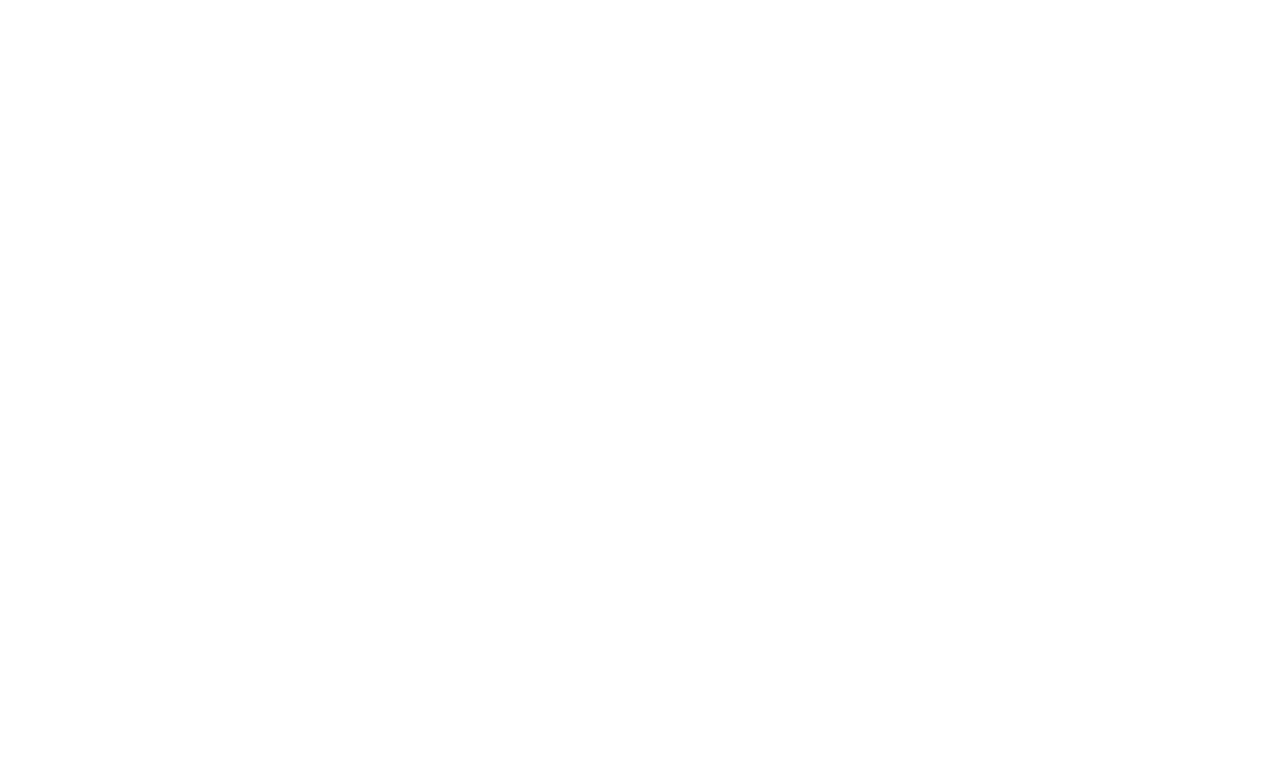
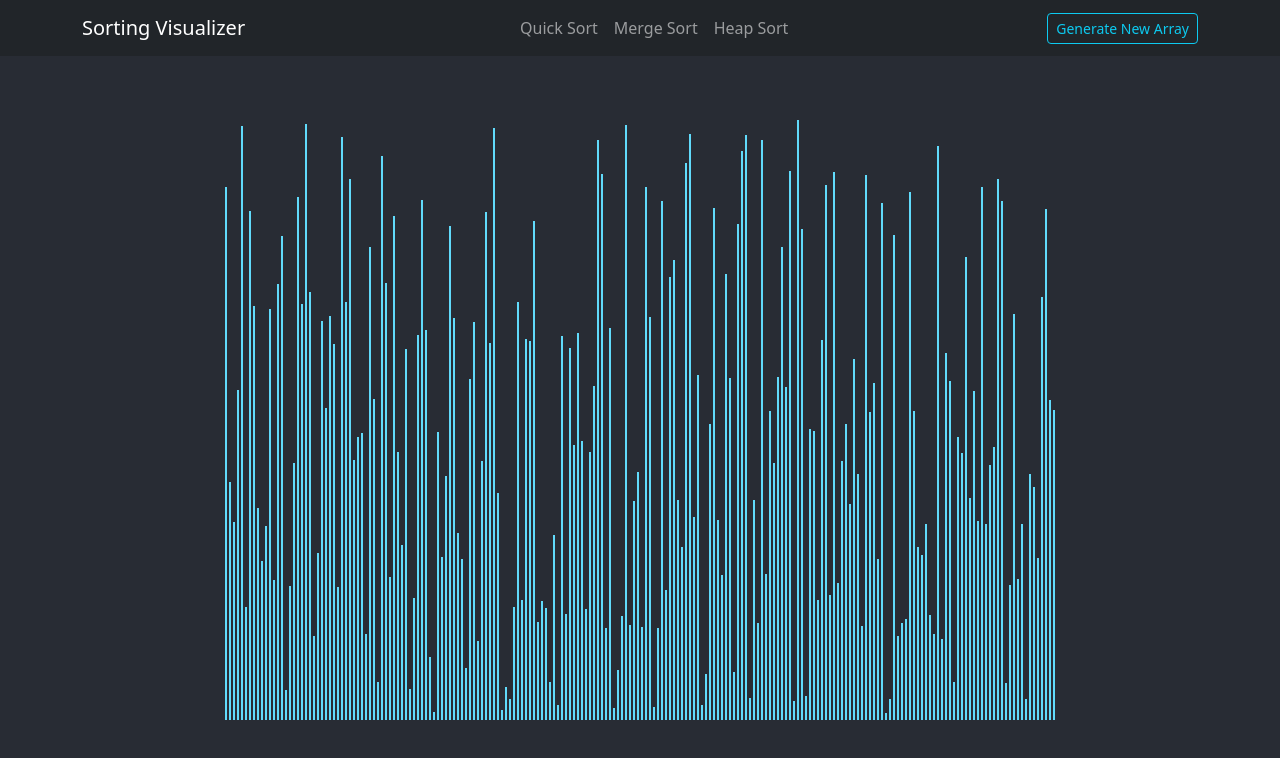
Before and after one commit to CharlesWDavid/ECSE437-Project, a React (Create React App) app: page / in a window 1280 px wide. Shown: the top 758 px of the page. Built offline with nearby package versions, Linux system fonts and the light colour scheme.

Commit message:
Implemented component to visualize bars in array container

```diff
--- a/package.json
+++ b/package.json
@@ -6,7 +6,9 @@
     "@testing-library/jest-dom": "^5.16.5",
     "@testing-library/react": "^13.4.0",
     "@testing-library/user-event": "^13.5.0",
+    "bootstrap": "^5.2.3",
     "react": "^18.2.0",
+    "react-bootstrap": "^2.6.0",
     "react-dom": "^18.2.0",
     "react-scripts": "5.0.1",
     "web-vitals": "^2.1.4"
--- a/src/App.css
+++ /dev/null
@@ -1,38 +0,0 @@
-.App {
-  text-align: center;
-}
-
-.App-logo {
-  height: 40vmin;
-  pointer-events: none;
-}
-
-@media (prefers-reduced-motion: no-preference) {
-  .App-logo {
-    animation: App-logo-spin infinite 20s linear;
-  }
-}
-
-.App-header {
-  background-color: #282c34;
-  min-height: 100vh;
-  display: flex;
-  flex-direction: column;
-  align-items: center;
-  justify-content: center;
-  font-size: calc(10px + 2vmin);
-  color: white;
-}
-
-.App-link {
-  color: #61dafb;
-}
-
-@keyframes App-logo-spin {
-  from {
-    transform: rotate(0deg);
-  }
-  to {
-    transform: rotate(360deg);
-  }
-}
--- a/src/App.js
+++ b/src/App.js
@@ -1,8 +1,13 @@
 import React from "react";
-import "./App.css";
+import SortingVisualizer from "./components/SortingVisualizer";
 
 const App = () => {
-  return <div className="App"></div>;
+  return (
+    <div className="App">
+      <style>{"body { background-color: #282c34; }"}</style>
+      <SortingVisualizer />
+    </div>
+  );
 };
 
 export default App;
--- /dev/null
+++ b/src/components/ArrayContainer.css
@@ -0,0 +1,14 @@
+.array-bar {
+  width: 2px;
+  display: inline-block;
+  margin: 0 1px;
+}
+
+.array-container {
+  position: absolute;
+  text-align: center;
+  left: 15%;
+  right: 15%;
+  top: 15%;
+  bottom: 10%;
+}
--- /dev/null
+++ b/src/components/ArrayContainer.js
@@ -0,0 +1,22 @@
+import React from "react";
+import * as Constants from "./constants.js";
+import "./ArrayContainer.css";
+
+const ArrayContainer = (props) => {
+  return (
+    <div className="array-container">
+      {props.array.map((value, idx) => (
+        <div
+          className="array-bar"
+          key={idx}
+          style={{
+            backgroundColor: Constants.PRIMARY_COLOR,
+            height: `${value}px`,
+          }}
+        ></div>
+      ))}
+    </div>
+  );
+};
+
+export default ArrayContainer;
--- /dev/null
+++ b/src/components/Controls.js
@@ -0,0 +1,33 @@
+import React from "react";
+import "bootstrap/dist/css/bootstrap.css";
+import { Navbar, Nav, Container, Button } from "react-bootstrap";
+
+const Controls = (props) => {
+  return (
+    <div>
+      <Navbar expand="lg" variant="dark" bg="dark">
+        <Container>
+          <Navbar.Brand href="/"> Sorting Visualizer </Navbar.Brand>
+          <Nav className="mr-auto">
+            <Navbar.Toggle aria-controls="responsive-navbar-nav" />
+            {/* <Nav.Link onClick={() => props.resetArray()}>
+              Generate New Array
+            </Nav.Link> */}
+            <Nav.Link onClick={() => props.quickSort()}> Quick Sort </Nav.Link>
+            <Nav.Link onClick={() => props.mergeSort()}> Merge Sort </Nav.Link>
+            <Nav.Link onClick={() => props.heapSort()}> Heap Sort </Nav.Link>
+          </Nav>
+          <Button
+            variant="outline-info"
+            size="sm"
+            onClick={() => props.resetArray()}
+          >
+            Generate New Array
+          </Button>
+        </Container>
+      </Navbar>
+    </div>
+  );
+};
+
+export default Controls;
--- /dev/null
+++ b/src/components/SortingVisualizer.js
@@ -0,0 +1,53 @@
+import React, { useState, useEffect } from "react";
+import Controls from "./Controls";
+import ArrayContainer from "./ArrayContainer";
+import * as Constants from "./constants";
+
+const SortingVisualizer = () => {
+  const [array, setArray] = useState([]);
+
+  useEffect(() => {
+    resetArray();
+  }, []);
+
+  const randomFromIntervals = (min, max) => {
+    // Generates random numbers within a given interval
+    return Math.floor(Math.random() * (max - min + 1) + min);
+  };
+
+  const resetArray = () => {
+    const new_array = [];
+    for (let i = 0; i < Constants.NUMBER_OF_BARS; i++) {
+      new_array.push(
+        randomFromIntervals(5, Math.floor(0.75 * window.innerHeight))
+      );
+    }
+    setArray(new_array);
+  };
+
+  const mergeSort = () => {
+    return; // TODO
+  };
+
+  const quickSort = () => {
+    return; // TODO
+  };
+
+  const heapSort = () => {
+    return; // TODO
+  };
+
+  return (
+    <div>
+      <Controls
+        resetArray={resetArray}
+        mergeSort={mergeSort}
+        quickSort={quickSort}
+        heapSort={heapSort}
+      />
+      <ArrayContainer array={array} />
+    </div>
+  );
+};
+
+export default SortingVisualizer;
--- /dev/null
+++ b/src/components/constants.js
@@ -0,0 +1,11 @@
+// Number of bars appearing in the visualizer
+export const NUMBER_OF_BARS = Math.floor((window.innerWidth * 0.65) / 4);
+
+// Main color of bars
+export const PRIMARY_COLOR = "#61DBFB";
+
+// Color of bars being compared
+export const SECONDARY_COLOR = "red";
+
+// Animation speed
+export const ANIMATION_SPEED_MS = 1;
```
Also changed, not shown: .eslintrc.json, 2 other files (tests, documents, lock files or other folders).
